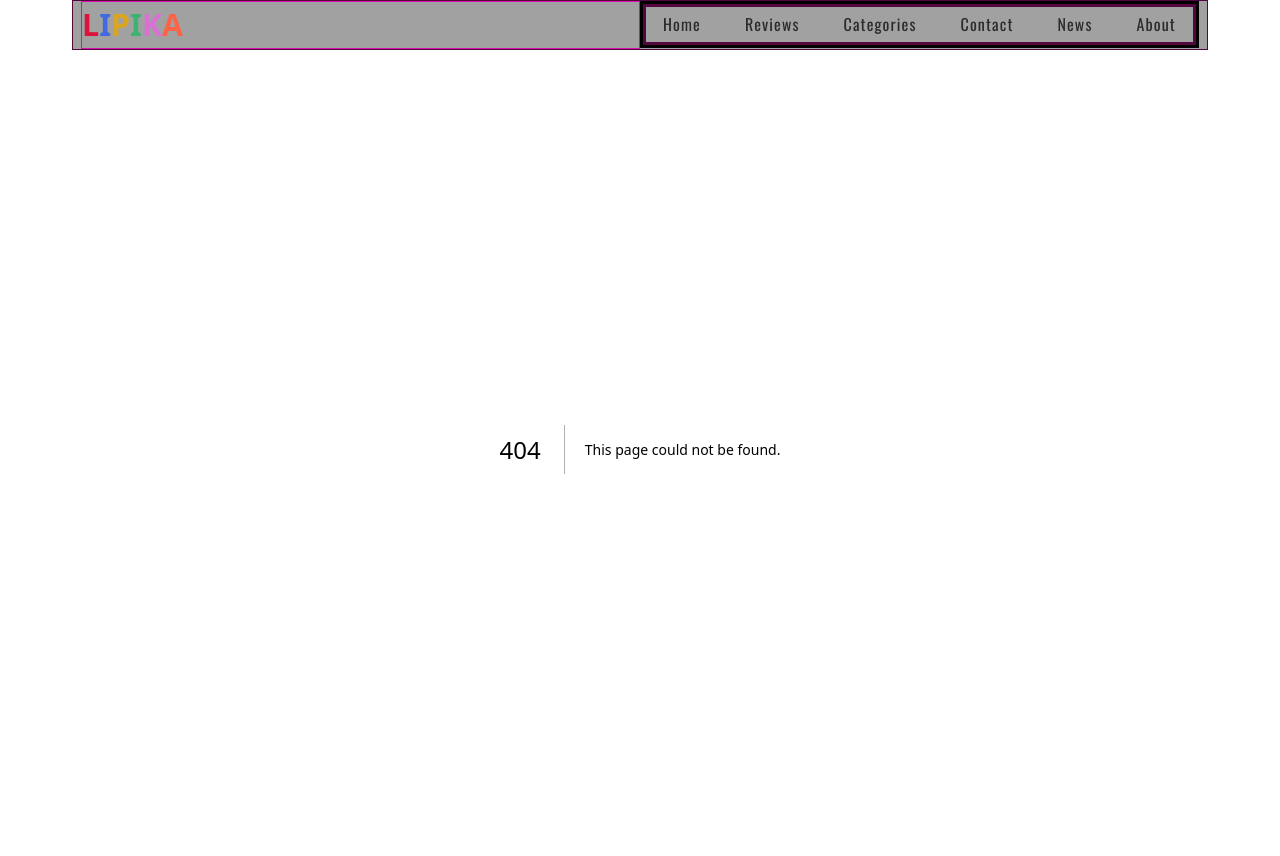
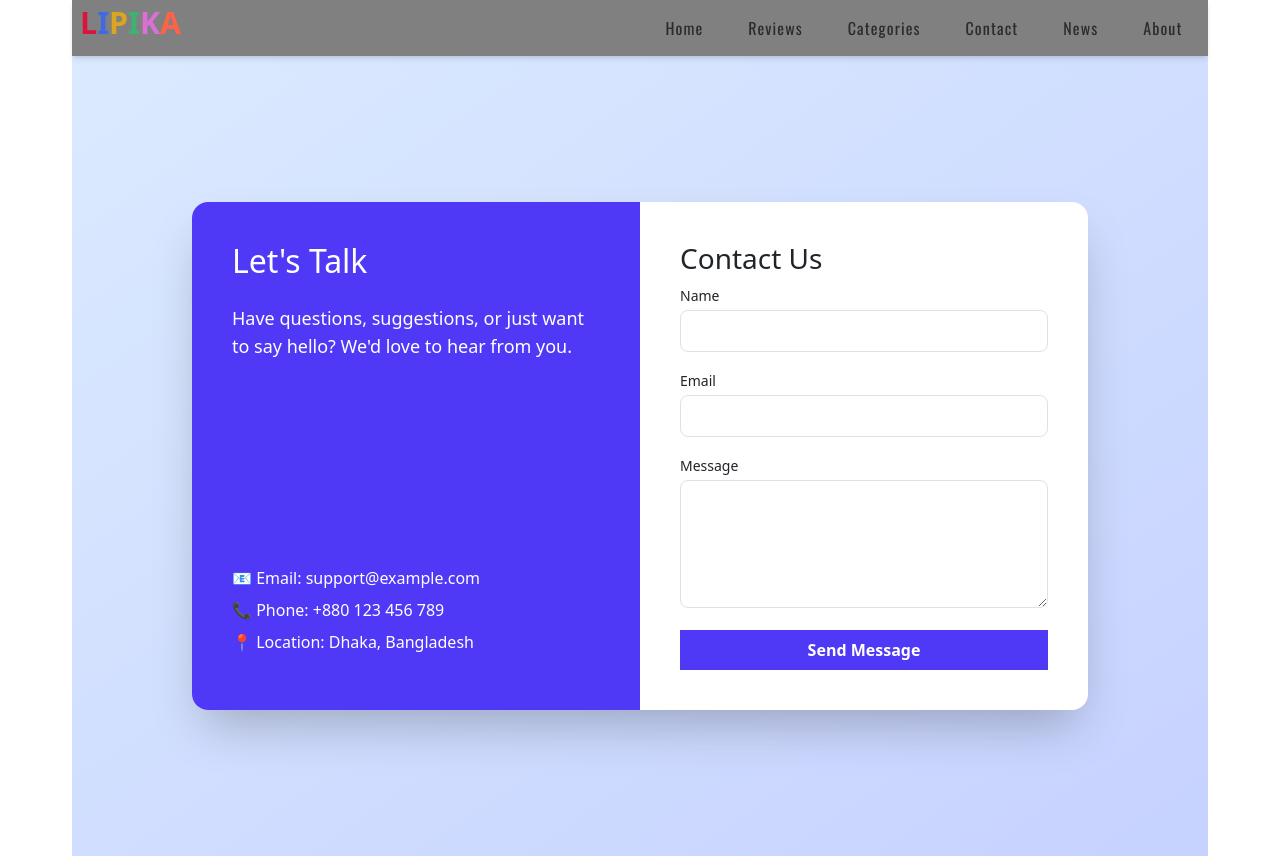
Before and after one commit to AvijitBiswasAvhik/my-app, a Next.js app: page /contact in a window 1280 px wide. Before the commit this address had no page. Built offline with nearby package versions, Linux system fonts and the light colour scheme.

Commit message:
workimg with header

```diff
--- /dev/null
+++ b/src/app/contact/form.js
@@ -0,0 +1,71 @@
+"use client";
+import { useState } from "react";
+
+export default function Form() {
+  const [formData, setFormData] = useState({
+    name: "",
+    email: "",
+    message: "",
+  });
+  const [submitted, setSubmitted] = useState(false);
+  const handleSubmit = (e) => {
+    e.preventDefault();
+    // Simulate sending data
+    console.log(formData);
+    setSubmitted(true);
+  };
+  const handleChange = (e) => {
+    setFormData({ ...formData, [e.target.name]: e.target.value });
+  };
+
+  return (
+    <>
+      {submitted ? (
+        <div className="text-green-600 font-medium">
+          Thanks! We'll get back to you soon.
+        </div>
+      ) : (
+        <form onSubmit={handleSubmit} className="space-y-4">
+          <div>
+            <label className="block text-sm font-medium mb-1">Name</label>
+            <input
+              type="text"
+              name="name"
+              value={formData.name}
+              onChange={handleChange}
+              className="w-full border border-gray-300 rounded-lg px-4 py-2 focus:outline-none focus:ring-2 focus:ring-indigo-400"
+              required
+            />
+          </div>
+          <div>
+            <label className="block text-sm font-medium mb-1">Email</label>
+            <input
+              type="email"
+              name="email"
+              value={formData.email}
+              onChange={handleChange}
+              className="w-full border border-gray-300 rounded-lg px-4 py-2 focus:outline-none focus:ring-2 focus:ring-indigo-400"
+              required
+            />
+          </div>
+          <div>
+            <label className="block text-sm font-medium mb-1">Message</label>
+            <textarea
+              name="message"
+              value={formData.message}
+              onChange={handleChange}
+              className="w-full border border-gray-300 rounded-lg px-4 py-2 h-32 resize-none focus:outline-none focus:ring-2 focus:ring-indigo-400"
+              required
+            ></textarea>
+          </div>
+          <button
+            type="submit"
+            className="w-full bg-indigo-600 hover:bg-indigo-700 text-white font-semibold py-2 rounded-lg transition"
+          >
+            Send Message
+          </button>
+        </form>
+      )}
+    </>
+  );
+}
--- /dev/null
+++ b/src/app/contact/page.js
@@ -0,0 +1,39 @@
+/* app/contact/page.jsx */
+import React from "react";
+import Form from "./form";
+export const metadata = {
+  title: "Contact Us | Lipika",
+  description: "Get in touch with us. Email, phone, and location information included.",
+};
+
+
+export default function ContactPage() {
+
+  return (
+    <section className="min-h-screen bg-gradient-to-br from-blue-100 to-indigo-200 flex items-center justify-center py-16 px-4">
+      <div className="max-w-4xl w-full bg-white shadow-2xl rounded-2xl overflow-hidden grid md:grid-cols-2">
+        {/* Info Section */}
+        <div className="bg-indigo-600 text-white p-10 flex flex-col justify-between">
+          <div>
+            <h2 className="text-3xl font-bold mb-4">Let's Talk</h2>
+            <p className="text-lg">
+              Have questions, suggestions, or just want to say hello? We'd love
+              to hear from you.
+            </p>
+          </div>
+          <div className="mt-8">
+            <p className="mb-2">📧 Email: support@example.com</p>
+            <p className="mb-2">📞 Phone: +880 123 456 789</p>
+            <p>📍 Location: Dhaka, Bangladesh</p>
+          </div>
+        </div>
+
+        {/* Form Section */}
+        <div className="p-10">
+          <h3 className="text-2xl font-semibold mb-6">Contact Us</h3>
+         <Form />
+        </div>
+      </div>
+    </section>
+  );
+}
--- a/src/app/layout.js
+++ b/src/app/layout.js
@@ -24,11 +24,13 @@ export default function RootLayout({ children }) {
       <body
         className={`${geistSans.variable} ${geistMono.variable} antialiased`}
       >
-        <AppLoader>
-          <Header />
+        <div className="header-container sm:mx-3 md:mx-8 lg:mx-15 xl:mx-18">
+          <AppLoader>
+            <Header />
 
-          <main id="main-tag">{children}</main>
-        </AppLoader>
+            <main id="main-tag">{children}</main>
+          </AppLoader>
+        </div>
       </body>
     </html>
   );
--- a/src/components/header.css
+++ b/src/components/header.css
@@ -1,15 +1,4 @@
 @import url("https://fonts.googleapis.com/css2?family=Oswald&display=swap");
-.header-container-row {
-
-  border: 1px solid #53083d;
-  background-color: #a1a1a1;
-}
-
-.header-logo-container-col {
-  align-items: center;
-  border: 1px solid #dd0eb0;
-}
-
 
 
 .header-logo {
@@ -23,7 +12,6 @@
   width: 100%;
   align-items: center;
   justify-content: center;
-  border: 3px solid #000000;
   padding: 0;
 }
 .header-menu {
@@ -31,7 +19,6 @@
   display: inline-flex;
   align-items: center;
   justify-content: space-around;
-  border: 3px solid #53083d;
   margin-top: auto;
   padding: 0;
   gap: 10px;
@@ -42,4 +29,8 @@
   color: rgb(43, 43, 43);
   text-decoration: none;
   letter-spacing: 0.07em;
+
 }
+.header-menu li a:hover{
+  color: #a8a8a8;
+}
--- a/src/components/header.js
+++ b/src/components/header.js
@@ -16,10 +16,9 @@ const geistMono = Geist_Mono({
 export default function Header() {
   let [showMeenu, setShowMenu] = useState();
   return (
-    <header id="header-main">
-      <div className="header-container sm:mx-3 md:mx-8 lg:mx-15 xl:mx-18">
-        <div className="grid grid-cols-10 lg:grid-cols-2 header-container-row px-2">
-          <div className="header-logo-container-col col-span-3 sm:col-span-3 md:col-span-2 lg:col-span-1">
+    <header id="header-main" className="sticky top-0 shadow-md">
+      <div className="grid grid-cols-10 lg:grid-cols-2 header-container-row items-center box-border">
+        <div className="px-2 h-[56px] bg-[grey] header-logo-container-col col-span-3 sm:col-span-3 md:col-span-2 lg:col-span-1">
           <Link
             href="/"
             className={`${geistSans.variable} ${geistMono.variable} header-logo`}
@@ -35,20 +34,20 @@ export default function Header() {
             </span>
           </Link>
         </div>
-          <div className="sm:hidden flex items-center justify-end -col-end-1 border border-2">
+        <div className="px-2 h-[56px] sm:hidden h-full flex items-center justify-end col-span-7 h-100 bg-[grey]">
           <svg
             xmlns="http://www.w3.org/2000/svg"
             fill="none"
             viewBox="0 0 24 24"
             strokeWidth={1.9}
             stroke="currentColor"
-              className="size-9"
+            className="size-9 cursor-pointer hover:color-[#a8a8a8]"
             id="toogle-menu"
             onClick={(e) => {
               e.stopPropagation();
-                document
-                  .getElementById("navigation-menu")
-                  .classList.toggle("hidden");
+              const menu = document.getElementById("navigation-menu");
+              menu.classList.toggle("hidden");
+              menu.classList.toggle("h-[35px]");
             }}
           >
             <path
@@ -58,7 +57,7 @@ export default function Header() {
             />
           </svg>
         </div>
-          <div className="flex items-center justify-end col-span-full sm:bg-#a1a111 sm:col-span-7 md:col-span-7 md:col-span-8 lg:col-span-1">
+        <div className="px-2 flex items-center justify-end col-span-full sm:h-full bg-[#dbdbdb] sm:bg-[grey] sm:col-span-7 md:col-span-7 md:col-span-8 lg:col-span-1">
           <nav
             aria-label="Main navigation"
             className="header-nav hidden sm:block"
@@ -87,7 +86,6 @@ export default function Header() {
           </nav>
         </div>
       </div>
-      </div>
     </header>
   );
 }
```
Lines whose indentation alone changed are shown as unchanged.
